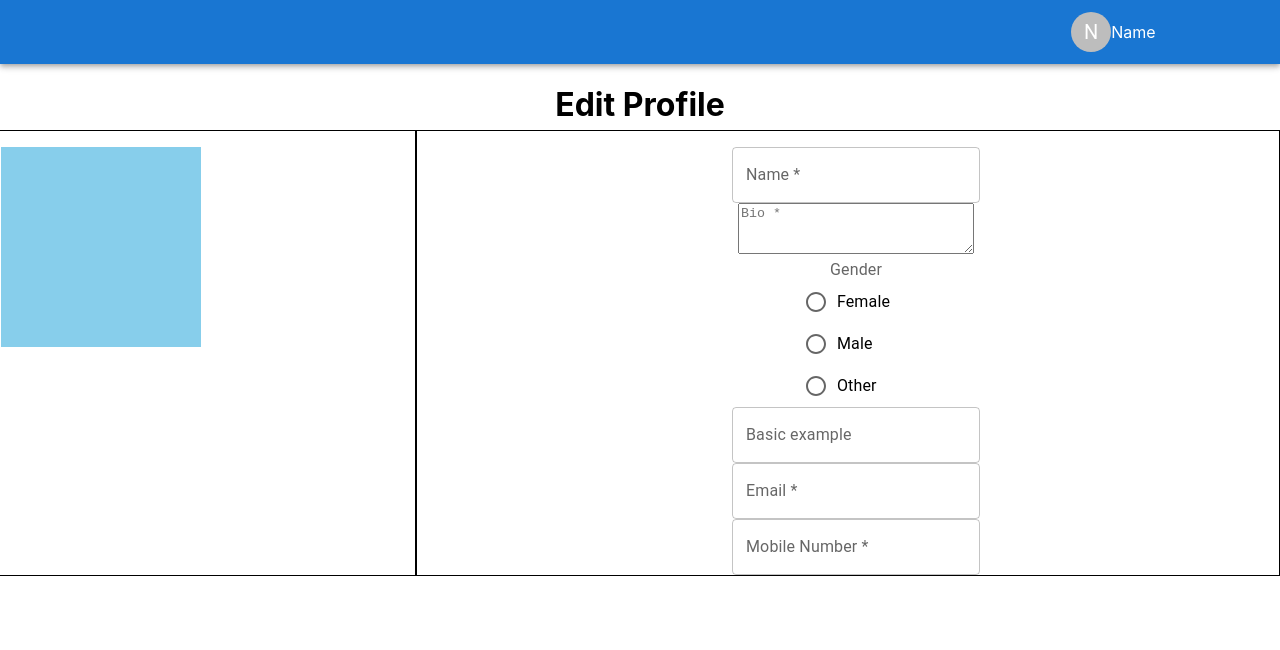
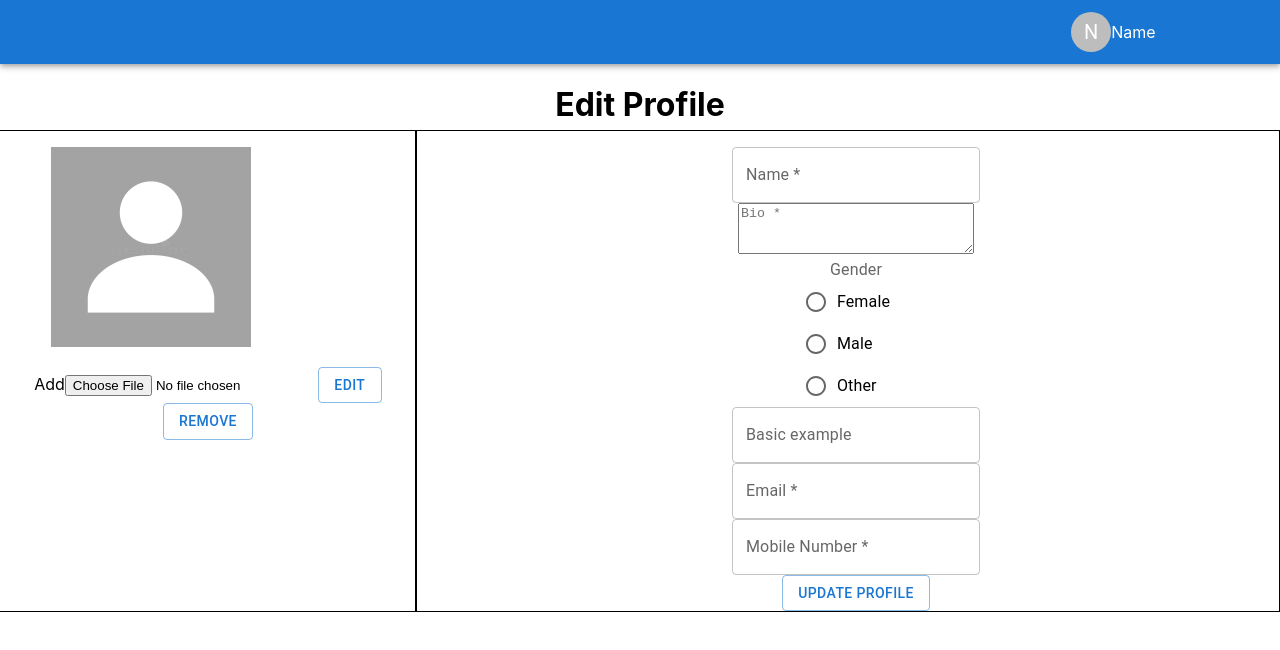
Before and after one commit to sohel-angualrminds/AM_Social, a React (Create React App) app in the folder frontend/: page /editpage in a window 1280 px wide. Shown: the top 650 px of the page. Built offline with nearby package versions, Linux system fonts and the light colour scheme.

Commit message:
complete add new post

```diff
--- a/frontend/src/EditPage.js
+++ b/frontend/src/EditPage.js
@@ -14,6 +14,9 @@ import { styled } from '@mui/material/styles';
 import Box from '@mui/material/Box';
 import Paper from '@mui/material/Paper';
 import Grid from '@mui/material/Grid';
+import Button from '@mui/material/Button'
+import userImg from './user.jpg'
+import axios from 'axios';
 
 const Item = styled(Paper)(({ theme }) => ({
     backgroundColor: theme.palette.mode === 'dark' ? '#1A2027' : '#fff',
@@ -26,6 +29,10 @@ const Item = styled(Paper)(({ theme }) => ({
 function EditPage()
 {
 
+    //token from local storage
+
+    const userData = JSON.parse(localStorage.getItem('userData'))
+
     //datePicker
 
     const [value, setValue] = React.useState(null);
@@ -33,13 +40,24 @@ function EditPage()
     //new userData
 
     const [newUserData,setNewUserData] = React.useState({
+        image : '',
         name : '',
         bio : '',
         gender : '',
-        dateOfBirth : '',
+        dob : '',
         email : '',
-        mobile : ''
+        mobileNumber : ''
     })
+
+    const imageHandler = (e) => {
+        console.log(e.target.files[0])
+        setNewUserData(prev => {
+            return {
+                ...prev,
+                image : e.target.files[0]
+            }
+        })
+    }
 
     const nameHandler = (e) => {
         console.log(e.target.value)
@@ -71,9 +89,6 @@ function EditPage()
         })
     }
 
-    // const dobHandler = (e) => {
-    //     console.log
-    // }
 
     const emailHandler = (e) => {
         console.log(e.target.value)
@@ -90,12 +105,34 @@ function EditPage()
         setNewUserData(prev => {
             return {
                 ...prev,
-                mobile : e.target.value
+                mobileNumber : e.target.value
             }
         })
     }
 
+    console.log(newUserData);
 
+    const updateHandler = () => {
+
+        const formData = new FormData()
+        formData.append("image",newUserData.image )
+        formData.append("name",newUserData.name)
+        formData.append("bio",newUserData.bio)
+        formData.append("gender",newUserData.gender )
+        formData.append("dob",newUserData.dob)
+        formData.append("email",newUserData.email)
+        formData.append("mobileNumber",newUserData.mobileNumber)
+
+        axios.put('/user/edit',formData,{
+            headers: {
+                Authorization: userData.token
+            }
+        })
+        .then(response => {
+            console.log(response);
+        })
+        .catch(error => console.log(error))
+    }
 
 
     return (
@@ -108,8 +145,13 @@ function EditPage()
                 <Grid container spacing={2}>
 
                     <Grid item xs={4} sx={{border : '1px solid black'}}>
-                        <div style={{height:'200px',width:'200px',backgroundColor:'skyblue'}}>
+                        <div style={{height:'200px',width:'200px',marginLeft:'50px',backgroundColor:'skyblue'}}>
+                            <img src={userImg} style={{height:'200px',width:'200px'}} alt='user' />
                         </div>
+                        <br />
+                        Add<input type='file' onChange={(e) => imageHandler(e)} />
+                        <Button variant="outlined">Edit</Button>
+                        <Button variant="outlined">Remove</Button>
                     </Grid>
 
                     <Grid item xs={8} sx={{border : '1px solid black'}}>
@@ -165,7 +207,7 @@ function EditPage()
                                         setNewUserData(prev => {
                                             return {
                                                 ...prev,
-                                                dateOfBirth :convert(newValue)
+                                                dob :convert(newValue)
                                             }
                                         })
                                         setValue(newValue);
@@ -190,9 +232,13 @@ function EditPage()
                                 id="outlined-basic"
                                 label="Mobile Number *"
                                 variant="outlined"
-                                value={newUserData.mobile}
+                                value={newUserData.mobileNumber}
                                 onChange = { (e) => mobileHanlder(e) }
                             />
+
+                            <br />
+
+                            <Button variant="outlined" onClick={() => updateHandler() }>Update Profile</Button>
 
                         </div>
                     </Grid>
--- a/frontend/src/HeaderPage.js
+++ b/frontend/src/HeaderPage.js
@@ -91,7 +91,8 @@ function HeaderPage()
     }
 
     const changePasswordHandler = () => {
-        axios.put(`/user/changepassword/${userData.userInfo._id}`,{newPasswordData},{
+        console.log(userData.userInfo._id)
+        axios.put(`/user/changepassword/:${userData.userInfo._id}`,newPasswordData,{
             headers: {
                 Authorization: userData.token
             }
--- a/frontend/src/MainPage.js
+++ b/frontend/src/MainPage.js
@@ -108,7 +108,7 @@ function MainPage()
 
     const [newPostData,setNewPostData] = React.useState({
         image : '',
-        caption : null
+        caption : ''
     })
 
     const imageHandler = (e) => {
```
Also changed, not shown: frontend/src/user.jpg (added), 4 other files (tests, documents, lock files or other folders).
